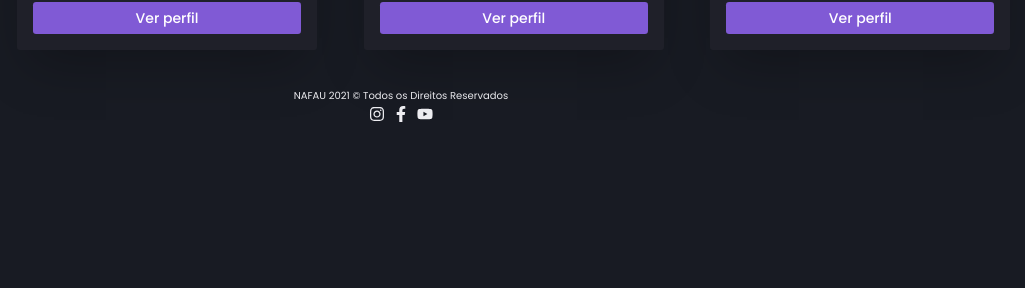
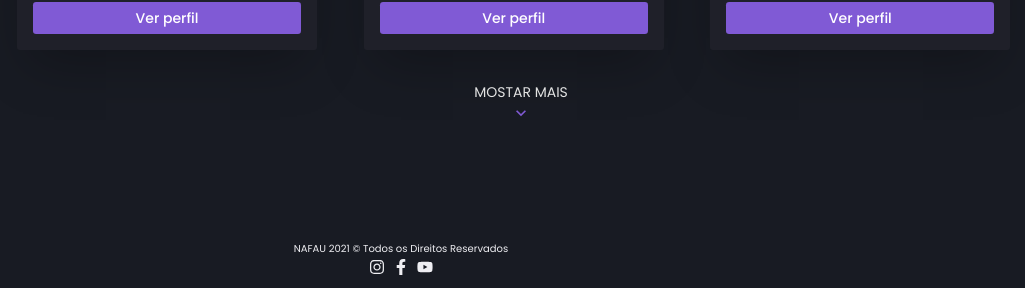
Before and after one commit to HVDgeek/nafau-web, a Next.js app: page /manager/students in a window 1280 px wide. Shown: the part 1036-1324 px from the top of the page, without its empty margins (239-1264 px from the left). Before the commit the page ends 1174 px from the top, so only its background shows below. Built offline with nearby package versions, Linux system fonts and the light colour scheme.

Commit message:
Show more

```diff
--- a/src/components/Footer/index.tsx
+++ b/src/components/Footer/index.tsx
@@ -7,7 +7,7 @@ export type FooterProps = {
 
 const Footer = () => {
   return (
-    <Flex flexDir="column" align="center" w="300px">
+    <Flex flexDir="column" align="center" w="300px" mt={20}>
       <Box>
         <Text alignSelf="end" fontSize="x-small" textAlign="center" as="span">
           NAFAU 2021 © Todos os Direitos Reservados
--- a/src/templates/Users/index.tsx
+++ b/src/templates/Users/index.tsx
@@ -1,5 +1,14 @@
 import { useRouter } from 'next/router'
-import { Grid, Box, SimpleGrid, ScaleFade } from '@chakra-ui/react'
+import {
+  Grid,
+  Box,
+  Text,
+  Flex,
+  SimpleGrid,
+  ScaleFade,
+  useBreakpointValue
+} from '@chakra-ui/react'
+import { MdKeyboardArrowDown } from 'react-icons/md'
 import { Container } from 'components/Container'
 import Heading from 'components/Heading'
 import Sidebar from 'components/Sidebar'
@@ -18,8 +27,18 @@ export type UsersTemplateProps = {
 }
 
 const Main = ({ children }: MainProps) => {
+  const isDesktopVesion = useBreakpointValue({
+    base: false,
+    md: true
+  })
+
   return (
-    <Grid mt={4} display="grid" gridTemplateColumns="200px 1fr" gap={10}>
+    <Grid
+      mt={4}
+      display="grid"
+      gridTemplateColumns={isDesktopVesion ? `200px 1fr` : '1fr'}
+      gap={10}
+    >
       {children}
     </Grid>
   )
@@ -34,21 +53,36 @@ const UsersTemplate = ({ users = [], title }: UsersTemplateProps) => {
         <Main>
           <Sidebar links={managerMock} activeLink={asPath} />
           <ScaleFade initialScale={0.9} in={true}>
+            <Box>
               <Box mb={6}>
                 <Heading lineLeft color={themes.colors.lightGray}>
                   {title}
                 </Heading>
               </Box>
-            <SimpleGrid
-              columns={3}
-              spacing={8}
-              minChildWidth="250px"
-              align="flex-start"
-            >
+              <SimpleGrid columns={3} spacing={8} minChildWidth="250px">
                 {users?.map((item) => (
                   <UserCard key={item.email} {...item} />
                 ))}
               </SimpleGrid>
+              <Flex mt={8} justify="center">
+                <Flex
+                  onClick={() => {
+                    console.log('MOSTRAR MAIS')
+                  }}
+                  flexDir="column"
+                  align="center"
+                  cursor="pointer"
+                >
+                  <Text color={themes.colors.lightGray} fontSize="sm">
+                    MOSTAR MAIS
+                  </Text>
+                  <MdKeyboardArrowDown
+                    color={themes.colors.primary}
+                    size={20}
+                  />
+                </Flex>
+              </Flex>
+            </Box>
           </ScaleFade>
         </Main>
       </Container>
```
Lines whose indentation alone changed are shown as unchanged.
